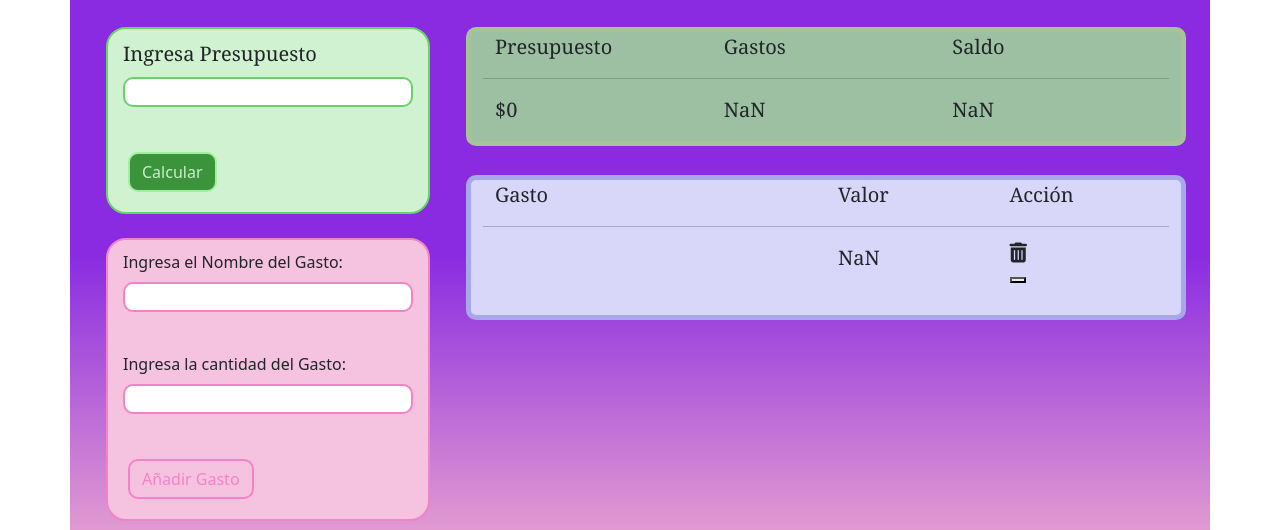
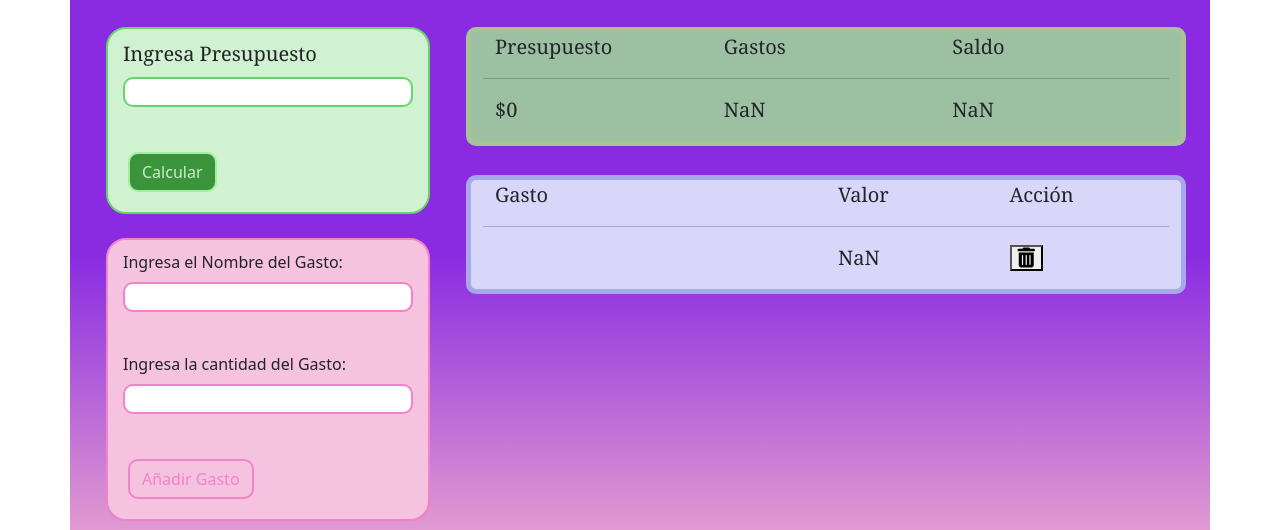
Before and after one commit to PaolaUribe88/practicaConsolidacionS4-JU, a plain HTML site: page index.html in a window 1280 px wide. Both pictures are taken after a click on the button "Añadir Gasto". Shown: the part 113-643 px from the top of the page. Drawn offline with Linux system fonts and the light colour scheme.

Commit message:
Icono Borrar

```diff
--- a/assets/js/script.js
+++ b/assets/js/script.js
@@ -90,6 +90,7 @@ function pintarGastosEliminar(){
         unBotonNuevo.innerText = 'Eliminar';
         unBotonNuevo.setAttribute('onclick',`eliminarElemento(${j})`);
 
+
         // enviamos a los párrafos correspondientes con append
         elParrafoNombreGasto.appendChild(unParrafoTextoNuevo);
         elParrafoValorGasto.appendChild(unParrafoValorNuevo);
@@ -117,7 +118,7 @@ function pintarGastos(){
 
         unBotonNuevo.innerText = '';
         unBotonNuevo.setAttribute('onclick', `eliminarElemento(${i})`);
-
+        unBotonNuevo.setAttribute('class',`fa-solid fa-trash-can`);
         // enviamos a los párrafos correspondientes con append
         elParrafoNombreGasto.appendChild(unParrafoTextoNuevo);
         elParrafoValor.appendChild(unParrafoValorNuevo);
--- a/index.html
+++ b/index.html
@@ -106,7 +106,7 @@
                                                         <p id="parrafoValor"></p>
                                                     </div>
                                                     <div class="col-md-3">
-                                                        <p id="parraAccion" class="fa-solid fa-trash-can"></p>
+                                                        <p id="parraAccion"></p>
                                                     </div>
                                                 </div>
                                             </div>
```
